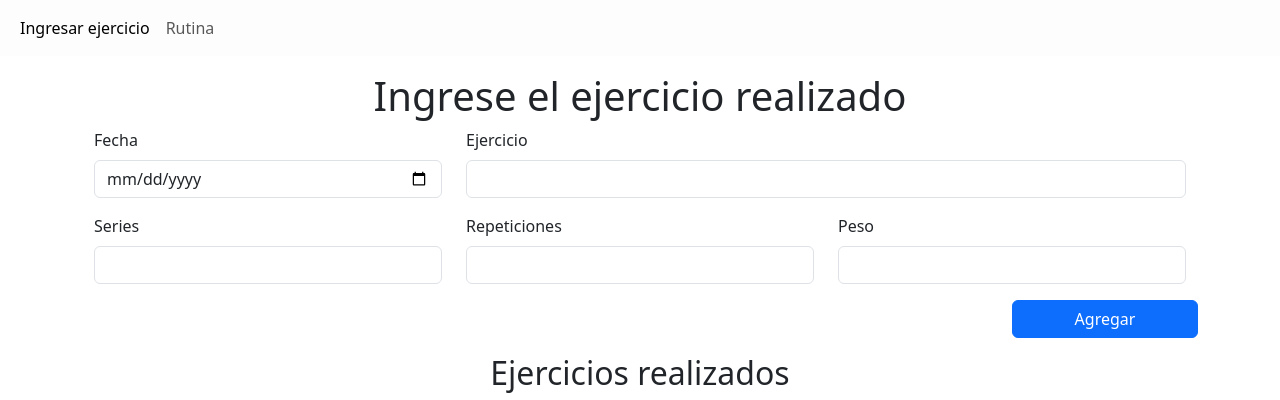
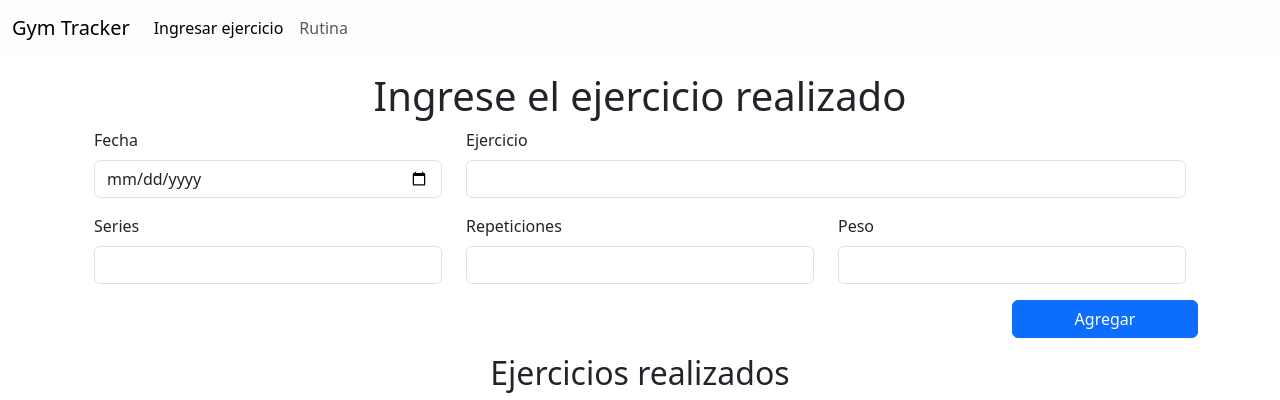
Before and after one commit to azuagajuandev/gym-tracker, a Flask app: page / in a window 1280 px wide. Shown: the top 400 px of the page. Run offline with Flask 3, Linux system fonts and the light colour scheme; data that the repository does not hold is empty.

Commit message:
Cambios en navbar

```diff
--- a/templates/layout.html
+++ b/templates/layout.html
@@ -8,8 +8,17 @@
     <link rel="stylesheet" type="text/css" href="{{ url_for('static', filename='styles.css') }}">
 </head>
 <body>
-    <nav class="navbar navbar-expand-lg bg-body-tertiary" style="--bs-bg-opacity: .3;">
+    <nav class="navbar navbar-expand-lg bg-body-tertiary sticky-top" style="--bs-bg-opacity: .3;">
         <div class="container-fluid">
+            <!-- Marca o título -->
+            <a class="navbar-brand" href="/">Gym Tracker</a>
+
+            <!-- Botón de colapso -->
+            <button class="navbar-toggler" type="button" data-bs-toggle="collapse" data-bs-target="#navbarNav" aria-controls="navbarNav" aria-expanded="false" aria-label="Toggle navigation">
+                <span class="navbar-toggler-icon"></span>
+            </button>
+
+            <!-- Menú de navegación -->
             <div class="collapse navbar-collapse" id="navbarNav">
                 <ul class="navbar-nav">
                     <li class="nav-item">
```
Lines whose indentation alone changed are shown as unchanged.
